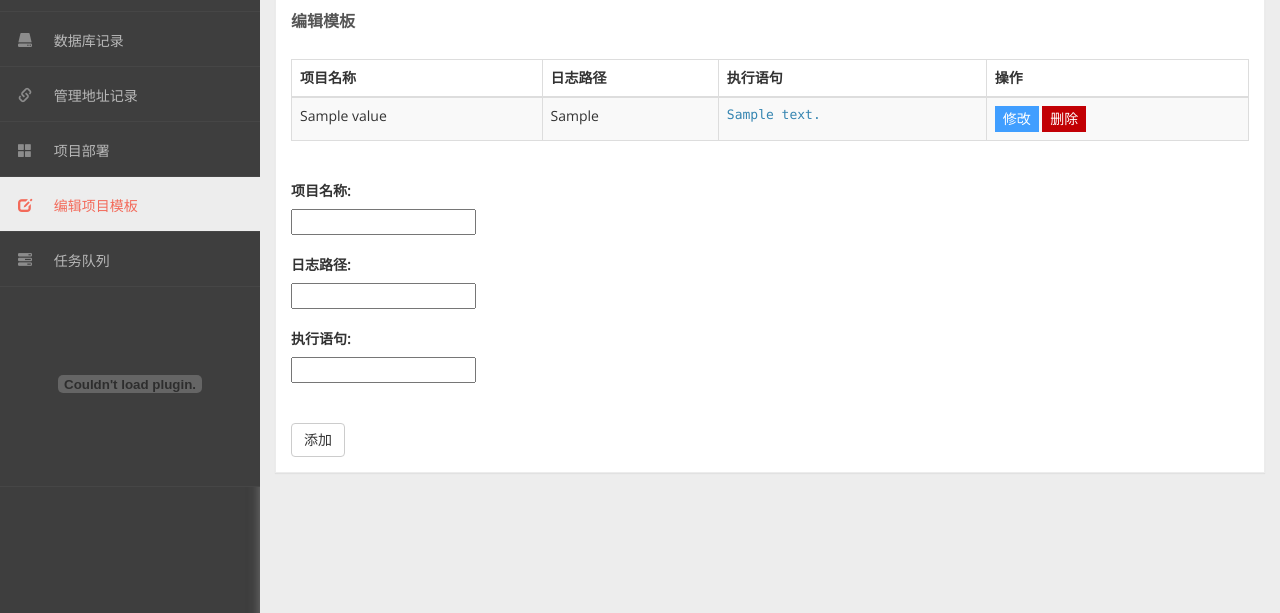
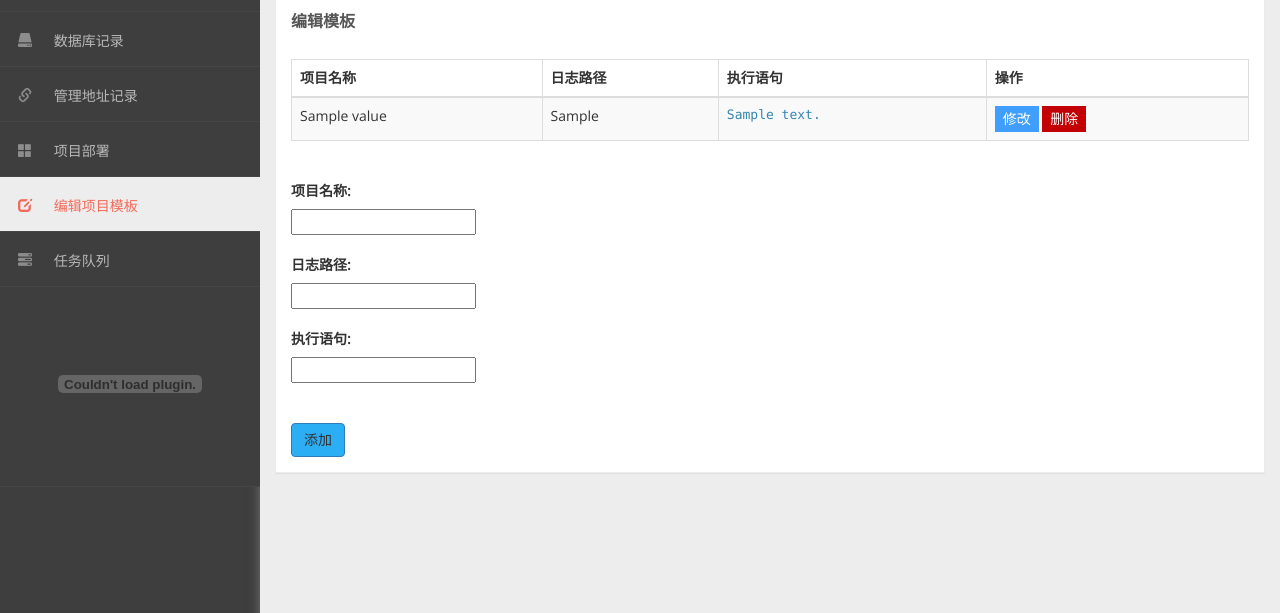
Before and after one commit to d270624/PassAdmin, a Django app: template templates/edit_project.html in a window 1280 px wide. Shown: the part 123-736 px from the top of the page. Run offline with Django 3.2, Linux system fonts and the light colour scheme; the template is opened without the code that fills it: most values are stand-ins (such as "Sample title", 1, 10 or a date in 2020); form fields are guessed from the names that the template uses; some libraries are stand-ins or nearby versions.

```diff
--- a/templates/edit_project.html
+++ b/templates/edit_project.html
@@ -66,10 +66,15 @@
                             <p hidden id="uid"></p>
                             <br>
                             <p style="color: red;" id="mes"></p>
-                            <button id="btn" type="submit" style="margin-left: 0%;" class="btn btn-default">添加</button>
+                            <button id="btn" type="submit"
+                                    style="margin-left: 0;background-color: #2caef5;border-color: #337ab7;"
+                                    class="btn btn-default">添加
+                            </button>
                         </form>
                         <div hidden id="ediv">
-                            <button id="ebtn" class="btn btn-default" style="margin-left: 0%;">修改</button>
+                            <button id="ebtn" class="btn btn-default"
+                                    style="margin-left: 0;background-color: #cc0707;border-color: #b11a1a;">修改
+                            </button>
                         </div>
 
                     </div>
@@ -135,7 +140,7 @@
     <script>
         $(document).ready(function () {
             $('#id_obj_log').css("width", "20.5%");
-            $('#edit_project').attr('class','active-menu')
+            $('#edit_project').attr('class', 'active-menu')
         })
 
     </script>
```
